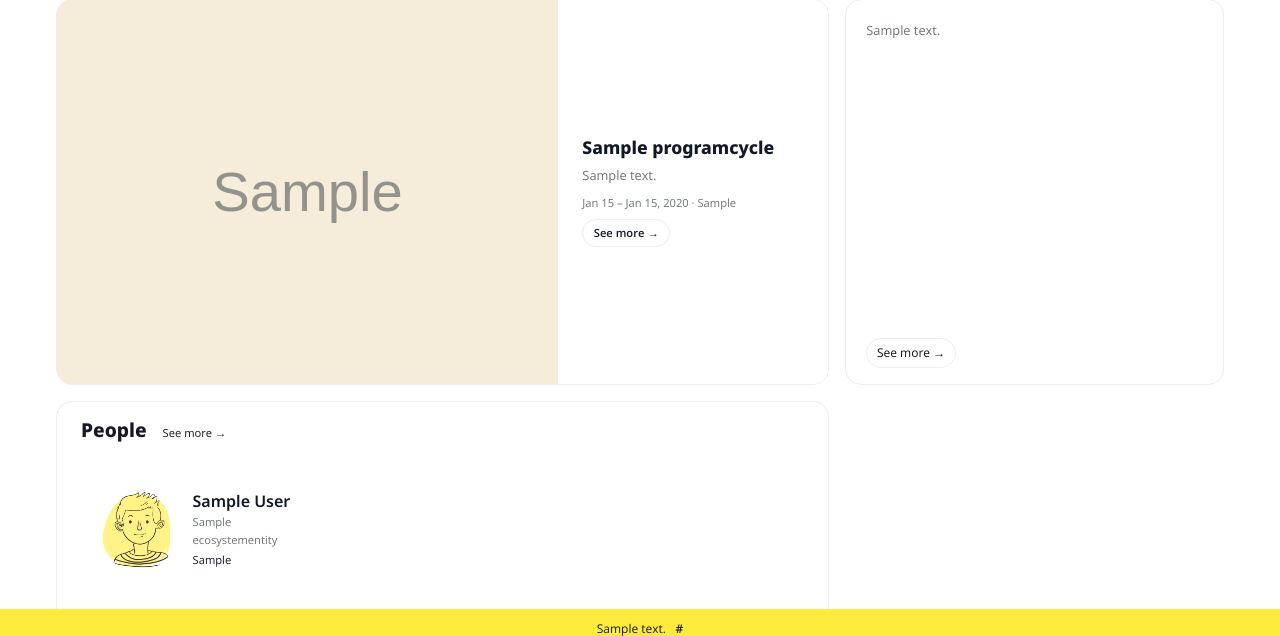
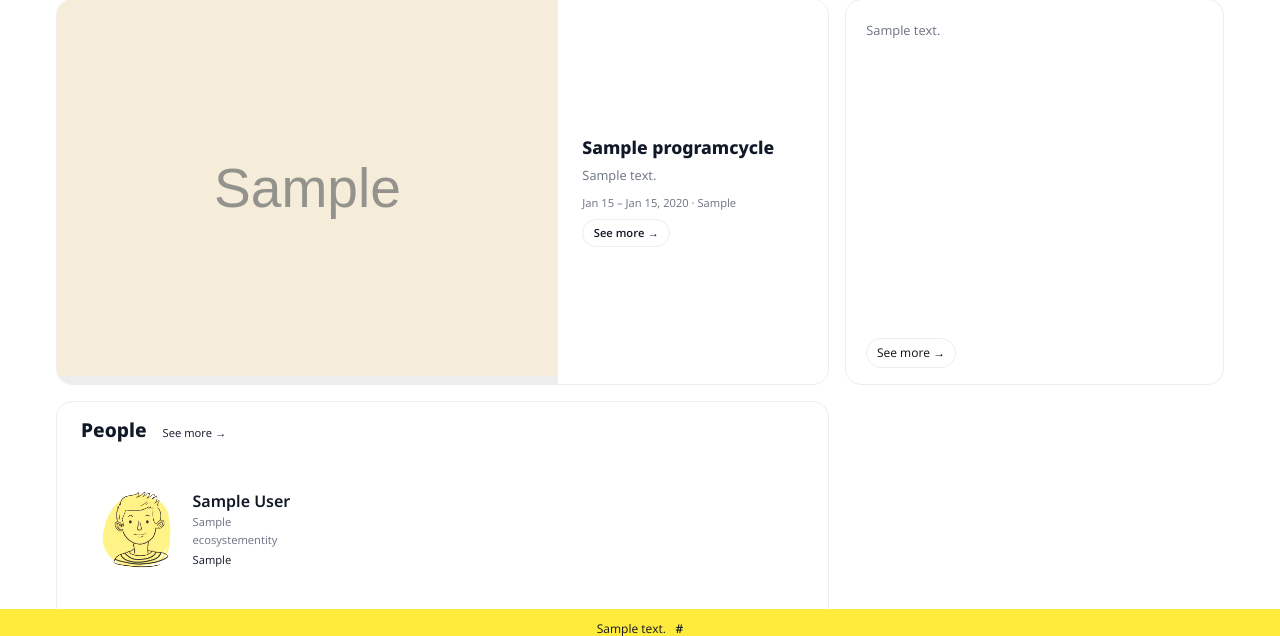
Before and after one commit to bunyodkh/startupguide, a Django app: page /en/ in a window 1280 px wide. Shown: the part 151-787 px from the top of the page. Run offline with Django 5.2, Linux system fonts and the light colour scheme; a user stored in the database is signed in; tables that the repository leaves empty hold one stand-in row (values such as "Sample post"); grey boxes marked "Sample" are stand-in pictures.

Commit message:
fix featured img

```diff
--- a/assets/styles.css
+++ b/assets/styles.css
@@ -2058,8 +2058,8 @@ form.htmx-request .btn-primary { opacity: 0.7; cursor: not-allowed; }
 
 .featured-cover-img {
     width: 100%;
-    height: 100%;
-    /* object-fit: cover; */
+    height: auto;
+    object-fit: cover;
     filter: sepia(40%);
 }
 
```
